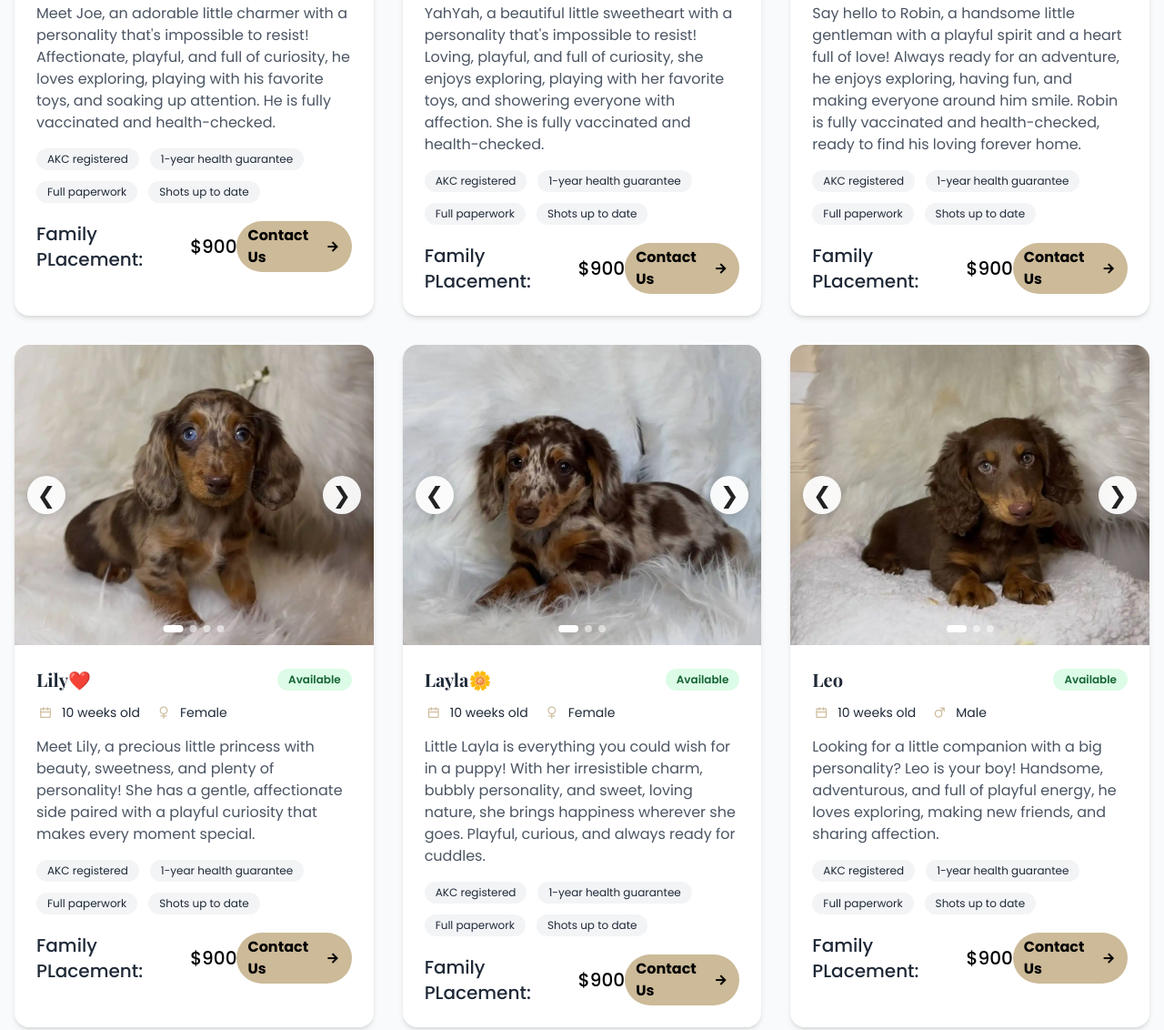
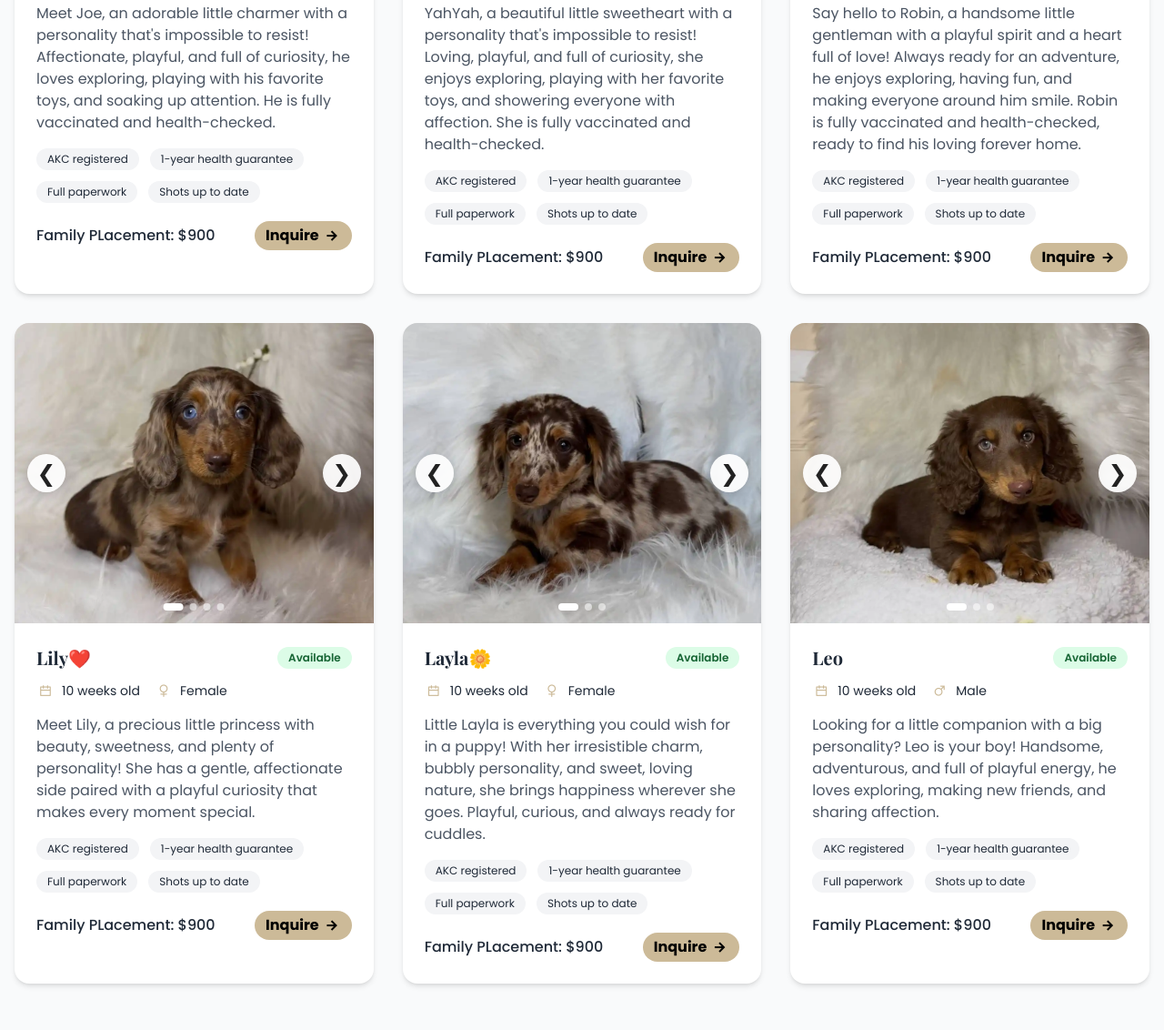
Before and after one commit to royalwyn/royalwyn, a plain HTML site: page longhair.html in a window 1280 px wide. Shown: the part 1425-2557 px from the top of the page at 91% size. Drawn offline with nearby package versions, Linux system fonts and the light colour scheme.

Commit message:
Update longhair.html

```diff
--- a/longhair.html
+++ b/longhair.html
@@ -1212,10 +1212,9 @@
                             <span class="bg-gray-100 text-gray-800 text-xs px-3 py-1 rounded-full">Shots up to date</span>
                         </div>
                         <div class="flex justify-between items-center">
-                            <span class="text-xl text-gray-800 font-medium">Family PLacement:</span>
-                            <span class="text-xl font-medium text-black">$900</span>
-                            <a href="contact.html" class="bg-primary text-black hover:text-amber-900 font-bold flex items-center px-3 py-1 rounded-full">
-                                Contact Us
+                            <span class="text-l text-gray-800 font-medium">Family PLacement: $900</span>
+                            <a href="contact1.html" class="bg-primary text-black hover:text-amber-900 font-bold flex items-center px-3 py-1 rounded-full">
+                                Inquire
                                 <div class="w-5 h-5 flex items-center justify-center ml-1">
                                     <i class="ri-arrow-right-line"></i>
                                 </div>
@@ -1289,10 +1288,9 @@
                             <span class="bg-gray-100 text-gray-800 text-xs px-3 py-1 rounded-full">Shots up to date</span>
                         </div>
                         <div class="flex justify-between items-center">
-                            <span class="text-xl text-gray-800 font-medium">Family PLacement:</span>
-                            <span class="text-xl font-medium text-black">$900</span>
-                            <a href="contact.html" class="bg-primary text-black hover:text-amber-900 font-bold flex items-center px-3 py-1 rounded-full">
-                                Contact Us
+                            <span class="text-l text-gray-800 font-medium">Family PLacement: $900</span>
+                            <a href="contact1.html" class="bg-primary text-black hover:text-amber-900 font-bold flex items-center px-3 py-1 rounded-full">
+                                Inquire
                                 <div class="w-5 h-5 flex items-center justify-center ml-1">
                                     <i class="ri-arrow-right-line"></i>
                                 </div>
@@ -1374,10 +1372,9 @@
                             <span class="bg-gray-100 text-gray-800 text-xs px-3 py-1 rounded-full">Shots up to date</span>
                         </div>
                         <div class="flex justify-between items-center">
-                            <span class="text-xl text-gray-800 font-medium">Family PLacement:</span>
-                            <span class="text-xl font-medium text-black">$900</span>
-                            <a href="contact.html" class="bg-primary text-black hover:text-amber-900 font-bold flex items-center px-3 py-1 rounded-full">
-                                Contact Us
+                            <span class="text-l text-gray-800 font-medium">Family PLacement: $900</span>
+                            <a href="contact1.html" class="bg-primary text-black hover:text-amber-900 font-bold flex items-center px-3 py-1 rounded-full">
+                                Inquire
                                 <div class="w-5 h-5 flex items-center justify-center ml-1">
                                     <i class="ri-arrow-right-line"></i>
                                 </div>
@@ -1448,10 +1445,9 @@
                             <span class="bg-gray-100 text-gray-800 text-xs px-3 py-1 rounded-full">Shots up to date</span>
                         </div>
                         <div class="flex justify-between items-center">
-                            <span class="text-xl text-gray-800 font-medium">Family PLacement:</span>
-                            <span class="text-xl font-medium text-black">$900</span>
-                            <a href="contact.html" class="bg-primary text-black hover:text-amber-900 font-bold flex items-center px-3 py-1 rounded-full">
-                                Contact Us
+                            <span class="text-l text-gray-800 font-medium">Family PLacement: $900</span>
+                            <a href="contact1.html" class="bg-primary text-black hover:text-amber-900 font-bold flex items-center px-3 py-1 rounded-full">
+                                Inquire
                                 <div class="w-5 h-5 flex items-center justify-center ml-1">
                                     <i class="ri-arrow-right-line"></i>
                                 </div>
@@ -1517,10 +1513,9 @@
                             <span class="bg-gray-100 text-gray-800 text-xs px-3 py-1 rounded-full">Shots up to date</span>
                         </div>
                         <div class="flex justify-between items-center">
-                            <span class="text-xl text-gray-800 font-medium">Family PLacement:</span>
-                            <span class="text-xl font-medium text-black">$900</span>
-                            <a href="contact.html" class="bg-primary text-black hover:text-amber-900 font-bold flex items-center px-3 py-1 rounded-full">
-                                Contact Us
+                            <span class="text-l text-gray-800 font-medium">Family PLacement: $900</span>
+                            <a href="contact1.html" class="bg-primary text-black hover:text-amber-900 font-bold flex items-center px-3 py-1 rounded-full">
+                                Inquire
                                 <div class="w-5 h-5 flex items-center justify-center ml-1">
                                     <i class="ri-arrow-right-line"></i>
                                 </div>
@@ -1586,10 +1581,9 @@
                             <span class="bg-gray-100 text-gray-800 text-xs px-3 py-1 rounded-full">Shots up to date</span>
                         </div>
                         <div class="flex justify-between items-center">
-                            <span class="text-xl text-gray-800 font-medium">Family PLacement:</span>
-                            <span class="text-xl font-medium text-black">$900</span>
-                            <a href="contact.html" class="bg-primary text-black hover:text-amber-900 font-bold flex items-center px-3 py-1 rounded-full">
-                                Contact Us
+                            <span class="text-l text-gray-800 font-medium">Family PLacement: $900</span>
+                            <a href="contact1.html" class="bg-primary text-black hover:text-amber-900 font-bold flex items-center px-3 py-1 rounded-full">
+                                Inquire
                                 <div class="w-5 h-5 flex items-center justify-center ml-1">
                                     <i class="ri-arrow-right-line"></i>
                                 </div>
```
